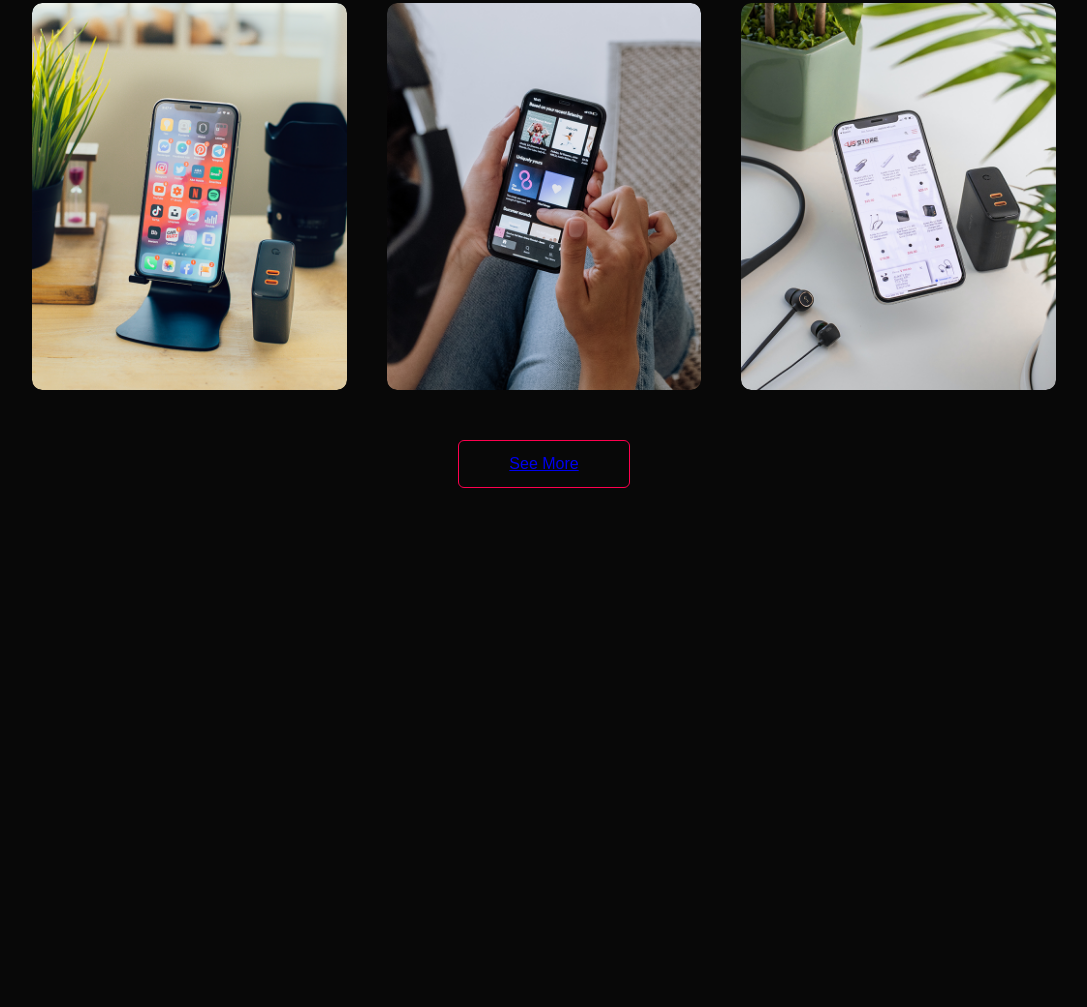
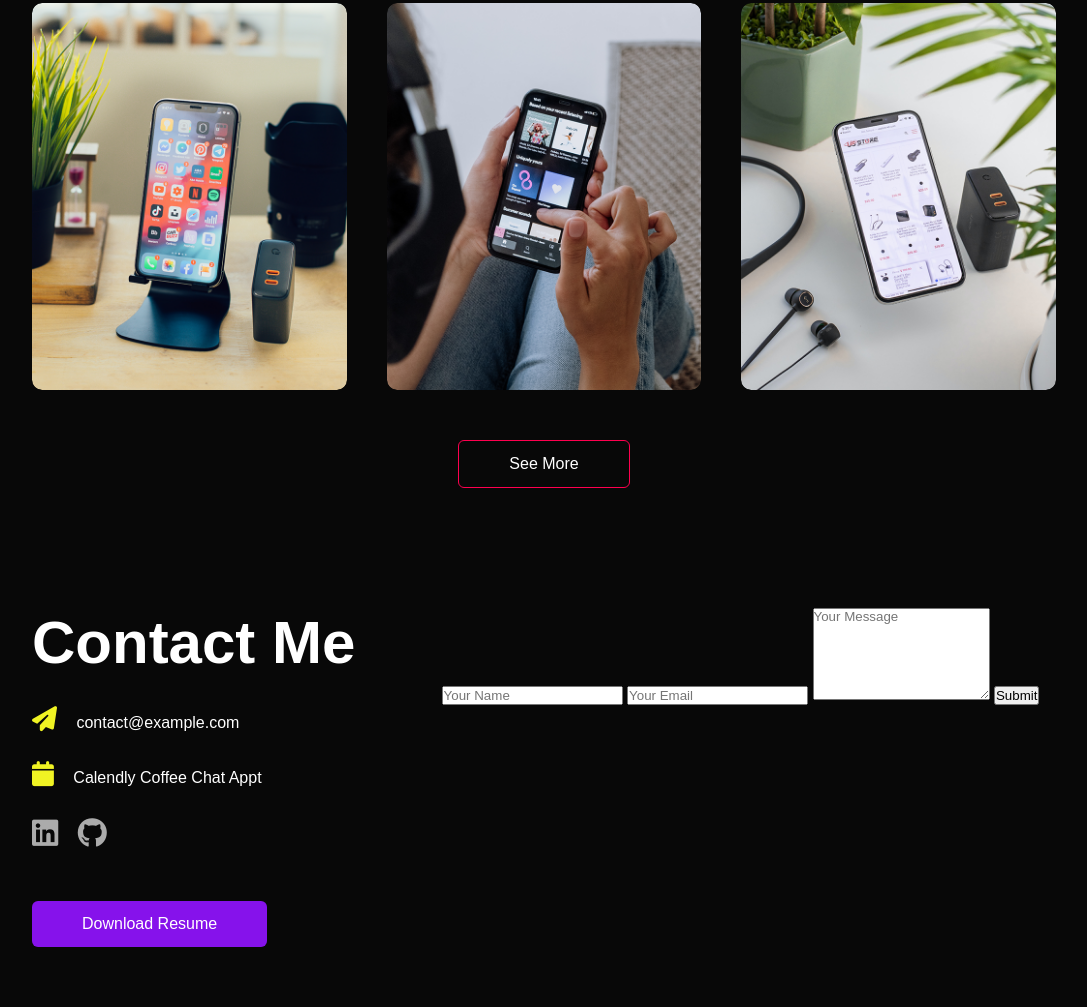
Before and after one commit to er0driguez/EvelynRodriguezPortfolio, a plain HTML site: page index.html in a window 1280 px wide. Shown: the part 1961-2968 px from the top of the page, without its empty margins (96-1183 px from the left). Before the commit the page ends 2559 px from the top, so only its background shows below. Drawn offline with Linux system fonts and the light colour scheme.

Commit message:
added send message and download resume

```diff
--- a/index.html
+++ b/index.html
@@ -143,6 +143,32 @@
       </div>
     </div>
 
+    <!-- CONTACT FORM -->
+    <div id="contact">
+      <div class="container">
+        <div class="row">
+          <div class="contact-left">
+            <h1 class="sub-title"> Contact Me </h1>
+            <p> <i class="fa-solid fa-paper-plane"></i> contact@example.com</p>
+            <p> <i class="fa-solid fa-calendar"></i> Calendly Coffee Chat Appt </p>
+            <div class="social-icons">
+              <a href="https://www.linkedin.com/in/evelyn-rodriguez-nyc/"><i class="fa-brands fa-linkedin"></i></a>
+              <a href="https://github.com/er0driguez"><i class="fa-brands fa-github"></i></a>
+            </div>
+            <a href="images/my-cv.pdf" download class="btn btn2"> Download Resume </a>
+          </div>
+          <div class="contact-right">
+            <form>
+              <input type="text" name="Name" placeholder="Your Name" required>
+              <input type="text" name="Email" placeholder="Your Email" required>
+              <textarea name="Message" rows="6" placeholder="Your Message"></textarea>
+              <button type="submit">Submit</button>
+            </form>
+          </div>
+        </div>
+      </div>
+    </div>
+
 
 
     <script>
--- a/style.css
+++ b/style.css
@@ -281,4 +281,56 @@ nav ul li a:hover::after {
   border: 1px solid #ff004f;
   padding: 14px 50px;
   border-radius: 6px;
+  text-decoration: none;
+  color: #fff;
+  transition: background 0.5s;
 }
+
+.btn:hover {
+  background: #ff004f;
+
+}
+
+/* CONTACT */
+.contact-left {
+  flex-basis: 35%;
+}
+
+.contact-right {
+  flex-basis: 60%;
+}
+
+.contact-left p {
+  margin-top: 30px;
+}
+
+.contact-left p i {
+  color: #f0f323;
+  margin-right: 15px;
+  font-size: 25px;
+}
+
+.social-icons {
+  margin-top: 30px;
+
+}
+
+.social-icons a {
+  text-decoration: none;
+  font-size: 30px;
+  margin-right: 15px;
+  color: #ababab;
+  display: inline-block;
+  transition: transform 0.5s;
+}
+
+.social-icons a:hover {
+  color: #f0f323;
+  transform: translateY(-5px);
+}
+
+.btn.btn2 {
+  display: inline-block;
+  background: #8612eb;
+  border: #080808;
+}
```
